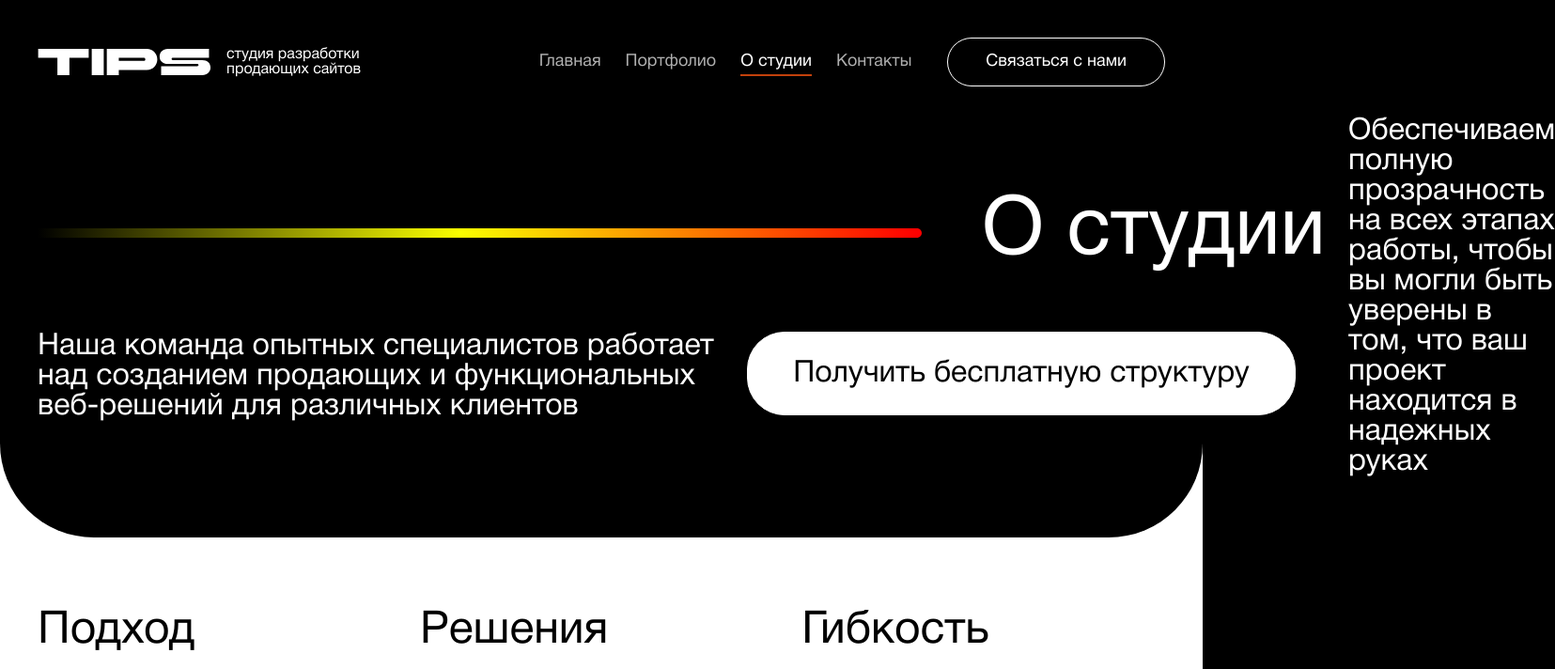
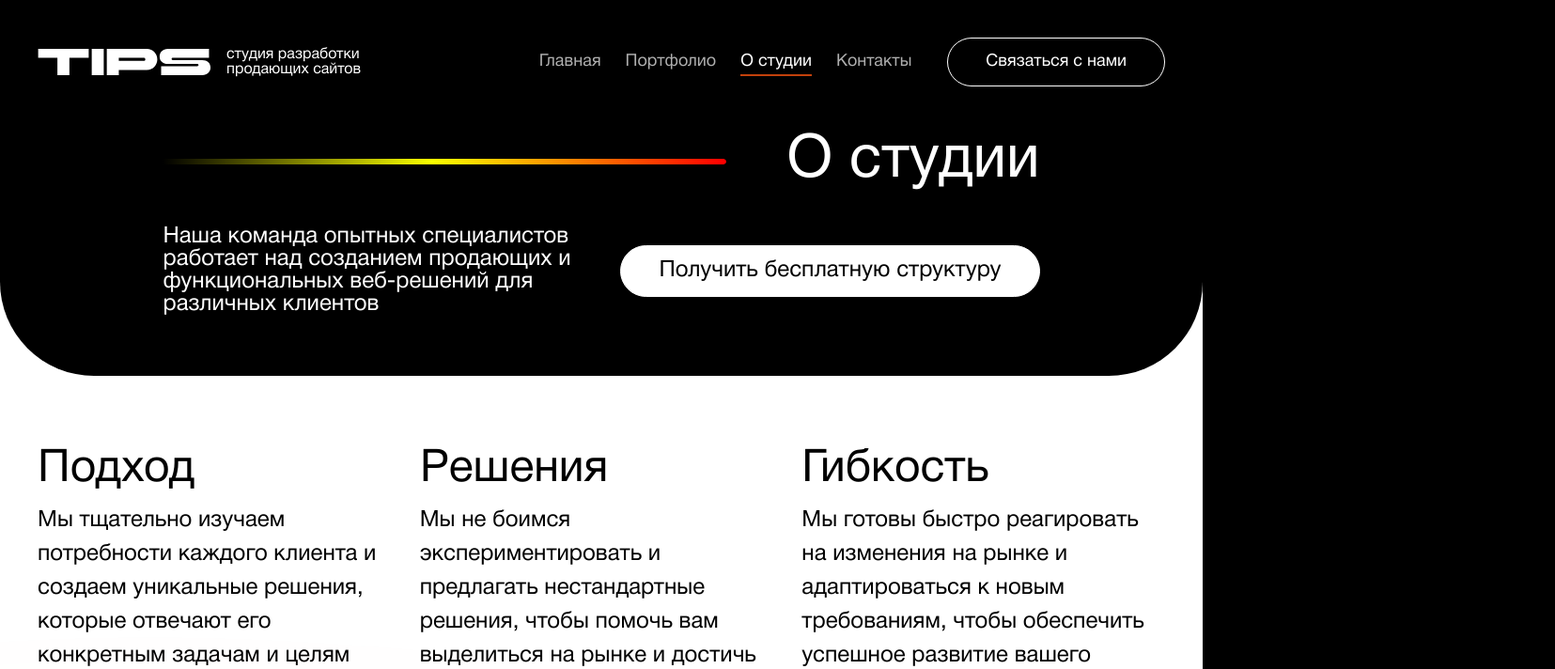
Before and after one commit to dmitry-586/tips-next, a Next.js app: page /about in a window 1280 px wide. Shown: the top 712 px of the page at 94% size, 1655 px wide, since content can reach past the window. Built offline with nearby package versions, Linux system fonts and the light colour scheme.

Commit message:
начало адаптива второй страницы

```diff
--- a/src/components/aboutHeader/aboutHeader.tsx
+++ b/src/components/aboutHeader/aboutHeader.tsx
@@ -1,11 +1,13 @@
 import Button from "../button/Button";
 import Image from "next/image";
+import styles from "../../styles/aboutHeader.module.scss"
 
 export default function AboutHeader() {
   return (
-    <div className="bg-black pb-16 px-10 rounded-b-[100px] flex justify-between items-center gap-14">
+    <div className={styles.about}>
       <div>
-        <div className="flex gap-16">
+        <div className={styles.about_left_top}>
+          <div className={styles.about_left_top_image}>
             <Image
               width={936}
               height={0}
@@ -13,23 +15,24 @@ export default function AboutHeader() {
               alt="AboutLine"
               style={{
                 height: "auto",
-              width: "auto"
+                width: "auto",
               }}
             />
-          <h2 className="text-[87px]">О&nbsp;студии</h2>
           </div>
-        <div className="flex justify-between mt-10">
-          <p className="text-[32px] leading-none w-[755px]">
+          <h2>О&nbsp;студии</h2>
+        </div>
+        <div className={styles.about_left_bottom}>
+          <p>
             Наша команда опытных специалистов работает над созданием продающих и
             функциональных веб-решений для различных клиентов
           </p>
           <Button
             children="Получить бесплатную структуру"
-            className="w-[584px] h-[89px] text-[32px] bg-white text-black hover:bg-my-gradient2 hover:border-black hover:text-white"
+            className={styles.about_left_bottom_button}
           />
         </div>
       </div>
-      <p className="text-[32px] leading-none max-w-[500px]">
+      <p className={styles.about_right}>
         Обеспечиваем полную прозрачность на всех этапах работы, чтобы вы могли
         быть уверены в том, что ваш проект находится в надежных руках
       </p>
--- /dev/null
+++ b/src/styles/aboutHeader.module.scss
@@ -0,0 +1,39 @@
+.about {
+  @apply bg-black pb-16 px-10 rounded-b-[100px] flex justify-between gap-14;
+  @media (max-width: 1400px) {
+    justify-content: center;
+  }
+  &_left_top {
+    @apply flex gap-16 items-center;
+
+    &_image {
+      width: clamp(37.5rem, -25.5rem + 70vw, 58.5rem);
+    }
+    & h2 {
+      font-size: clamp(4rem, -0.313rem + 4.79vw, 5.438rem);
+    }
+  }
+  &_left_bottom {
+    @apply flex justify-between items-center;
+    margin-top: clamp(1.25rem, -2.5rem + 4.17vw, 2.5rem);
+    gap: 32px;
+    & p {
+      font-size: clamp(1.5rem, 1.67vw, 2rem);
+      line-height: 100%;
+      max-width: clamp(28.125rem, -29.063rem + 63.54vw, 47.188rem);
+    }
+    &_button {
+      @apply bg-white text-black hover:bg-my-gradient2 hover:border-black hover:text-white;
+      height: clamp(3.438rem, -2.938rem + 7.08vw, 5.563rem);
+      font-size: clamp(1.5rem, 1.67vw, 2rem);
+    }
+  }
+  &_right {
+    @apply leading-none max-w-[500px];
+    font-size: clamp(1.5rem, 1.67vw, 2rem);
+    margin-top: clamp(2rem, 0.125rem + 2.08vw, 2.625rem);
+    @media (max-width: 1400px) {
+      display: none;
+    }
+  }
+}
```
Lines whose indentation alone changed are shown as unchanged.
